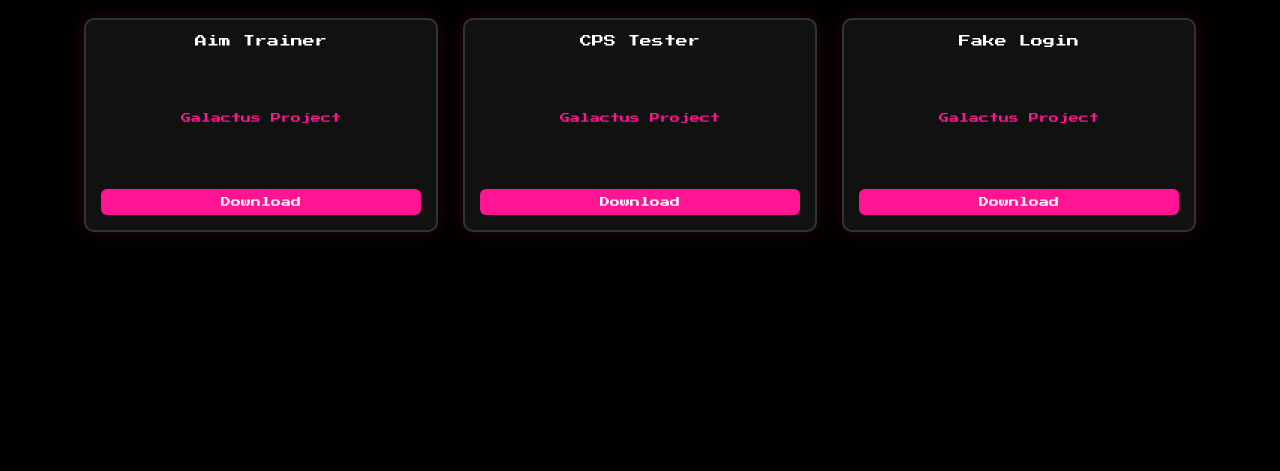
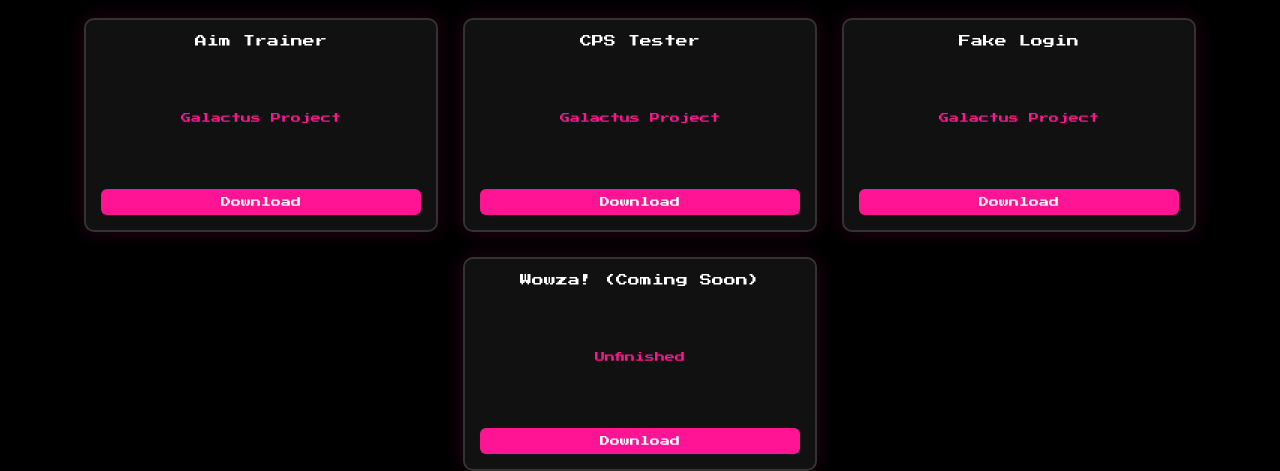
Before and after one commit to GalactusStudios/GalactusStudios.github.io, a plain HTML site: page index.html in a window 1280 px wide. Shown: the part 515-986 px from the top of the page. Before the commit the page ends 800 px from the top, so only its background shows below. Drawn offline with Linux system fonts and the light colour scheme.

Commit message:
Update index.html

```diff
--- a/index.html
+++ b/index.html
@@ -125,6 +125,11 @@ const apps = [
         name: "Fake Login",
         label: "Galactus Project",
         download: "https://www.mediafire.com/file/jjap9eciku7dwh8/Fake_Login.zip/file"
+    },
+    {
+        name: "Wowza! (Coming Soon)",
+        label: "Unfinished",
+        download: "https://www.mediafire.com/file/jjap9eciku7dwh8/Fake_Login.zip/file"
     }
 ];
 
```
